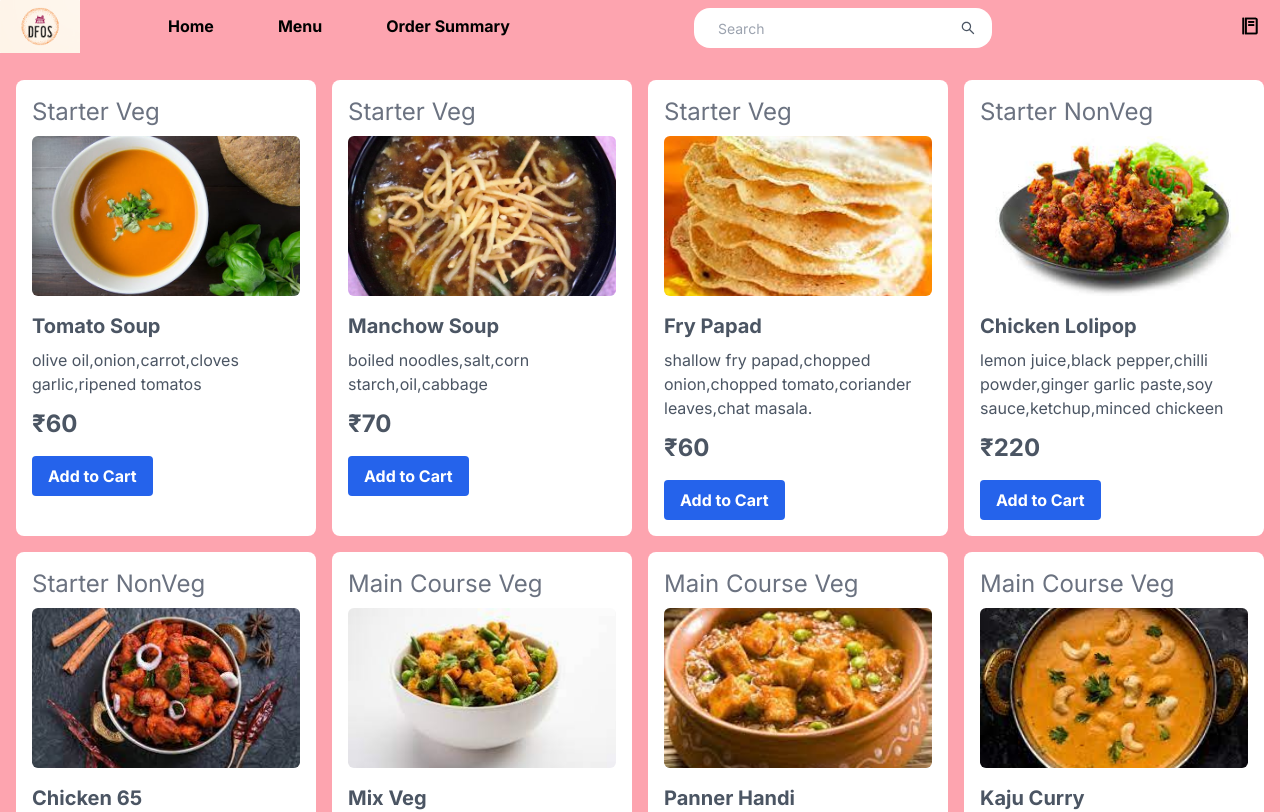
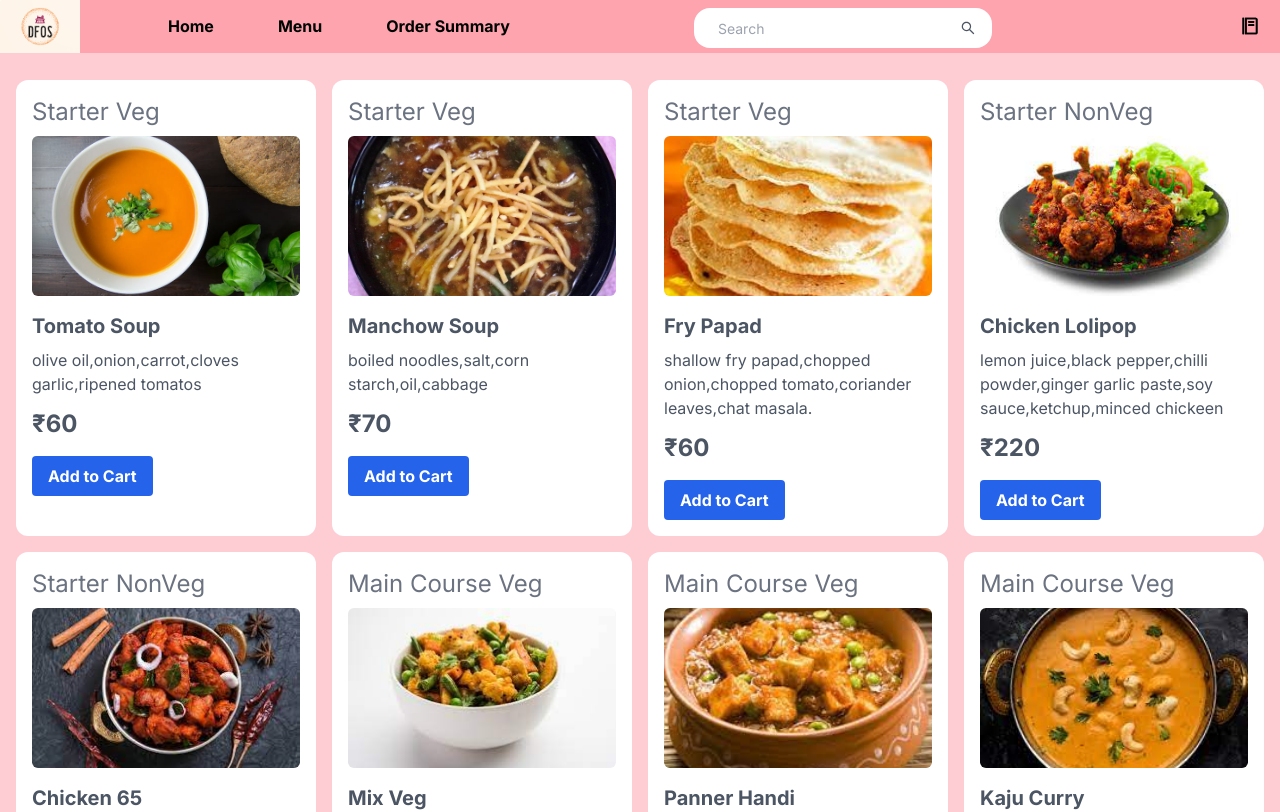
Before and after one commit to Suyash-shinde/Food-ORdering-Website, a Next.js app in the folder next/core/: page /menu in a window 1280 px wide. Shown: the top 812 px of the page. Built offline with nearby package versions, Linux system fonts and the light colour scheme.

Commit message:
changed css

```diff
--- a/next/core/src/app/menu/page.js
+++ b/next/core/src/app/menu/page.js
@@ -218,11 +218,11 @@ const MenuPage = () => {
     <>
     <Navbar  />
 
-    <div className="bg-rose-300">
+    <div className="bg-rose-200">
       <div className="container mx-auto px-4 py-20">
         <div className="grid grid-cols-1 sm:grid-cols-2 md:grid-cols-3 lg:grid-cols-4 gap-4">
           {menuItems.map(item => (
-            <div key={item.id} className="bg-white rounded-lg p-4 transition-all duration-350 ease-in-out hover:shadow-xl hover:scale-95">
+            <div key={item.id} className="bg-white rounded-xl p-4 transition-all  hover:shadow-2xl">
               <p className="text-gray-500   mb-1 pb-1 text-2xl ">{item.category}</p>
               <img src={item.imageUrl} alt={item.name} className="w-full h-40 object-cover mb-4 rounded-md" />
               <h2 className="text-xl text-gray-600 font-bold mb-2">{item.name}</h2>
--- a/next/core/src/app/order/page.js
+++ b/next/core/src/app/order/page.js
@@ -77,8 +77,8 @@ const OrderSummary = ({cartItems}) => {
               <tr key={item.id}>
                 <td className='w-screen text-center font-semibold'>{item.name}</td>
                 <td className='w-screen'>{item.quantity}</td>
-                <td className='w-1/12 pr-6 text-right'>{item.price}</td>
-                <td className='w-1/12 pr-6 text-right'>{item.price*item.quantity}</td>
+                <td className='w-screen text-right'>{item.price}</td>
+                <td className='w-screen text-right'>{item.price*item.quantity}</td>
               </tr>))}
           </tbody>
         </table>
```
